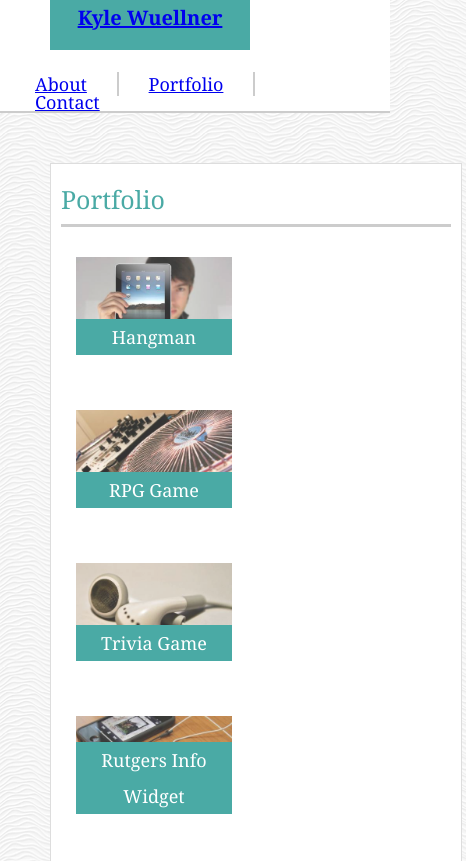
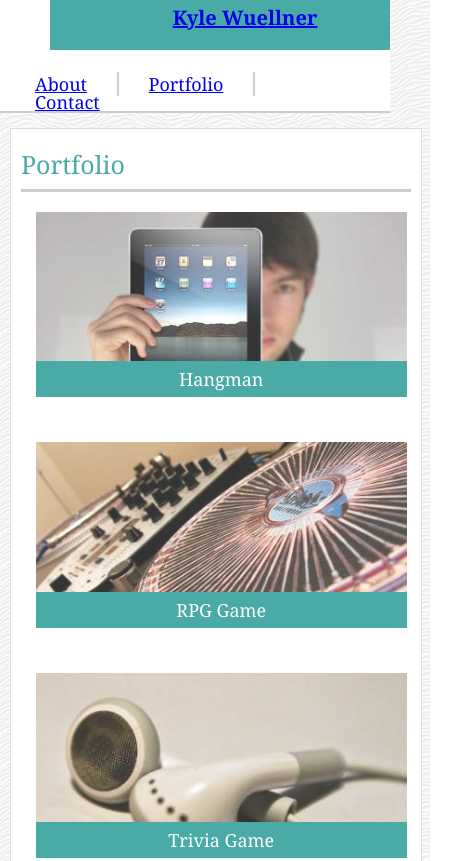
Before and after one commit to kwuellner/Responsive-Portfolio, a plain HTML site: page portfolio.html in a window 390 px wide. Shown: the top 861 px of the page, 466 px wide, since content can reach past the window. Drawn offline with Linux system fonts and the light colour scheme.

Commit message:
added 768 and 640 media tags

```diff
--- a/assests/css/style.css
+++ b/assests/css/style.css
@@ -217,11 +217,47 @@ input[type=submit] {
 @media only screen and (max-width:768px) {
     .container {
          padding: 0 20px;
-         max-width: 768px;
-         margin: 0 0 0 0;
-     }
-
-    #main-container {
-        max-width: 600px;
+         max-width: 100%;
+         margin: 0;
     }
 }
+
+@media only screen and (max-width:640px){
+   #heading {
+       position: static;
+       margin-bottom: 5px;
+   }
+
+   #myname {
+       position: static;
+       width: 100%;
+   }
+
+   #nav {
+       width: 100;
+       text-align: center;
+   }
+
+   #main-container {
+       margin: 10px;
+   }
+
+   .main-container {
+
+   }
+
+   #photo {
+       width: ;
+       padding: 0;
+   }
+
+   .work img {
+       width: 95%;
+       margin:  auto;
+   }
+
+   .work h3 {
+       width: 95%;
+       margin: auto;
+   }
+}
```
